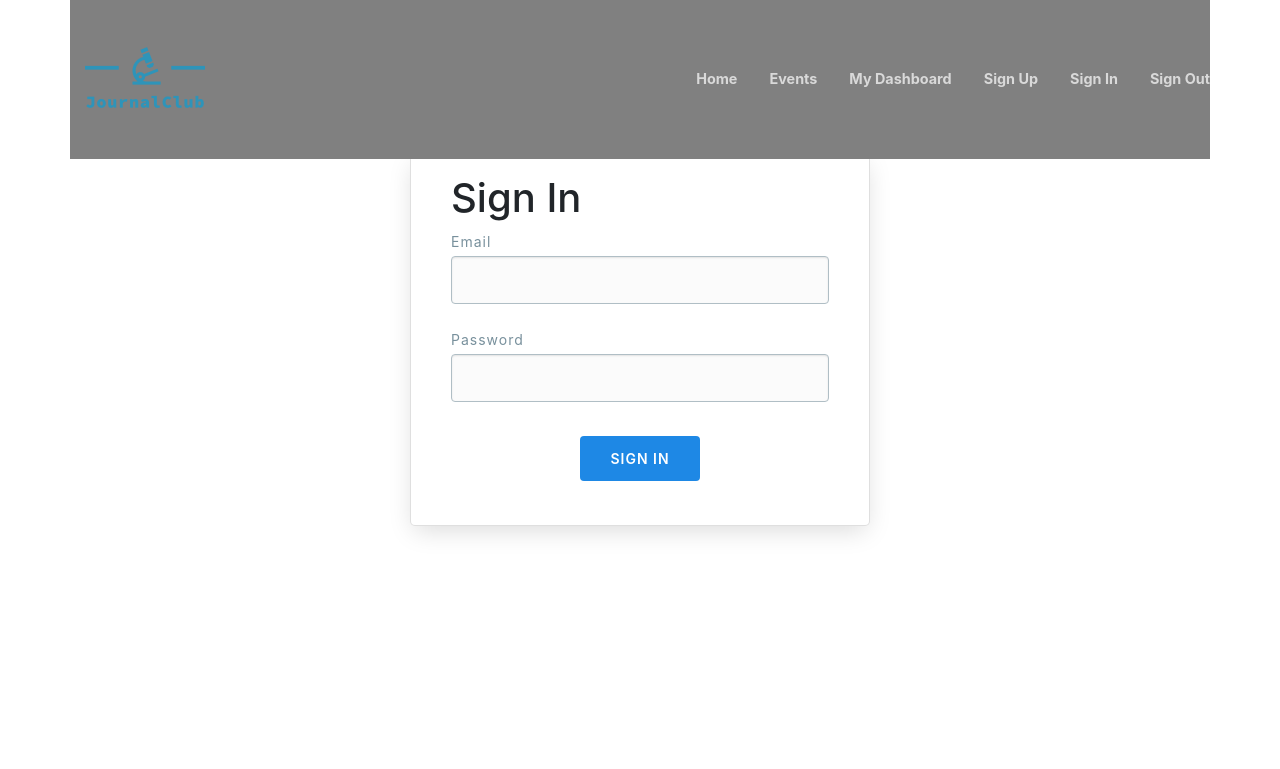
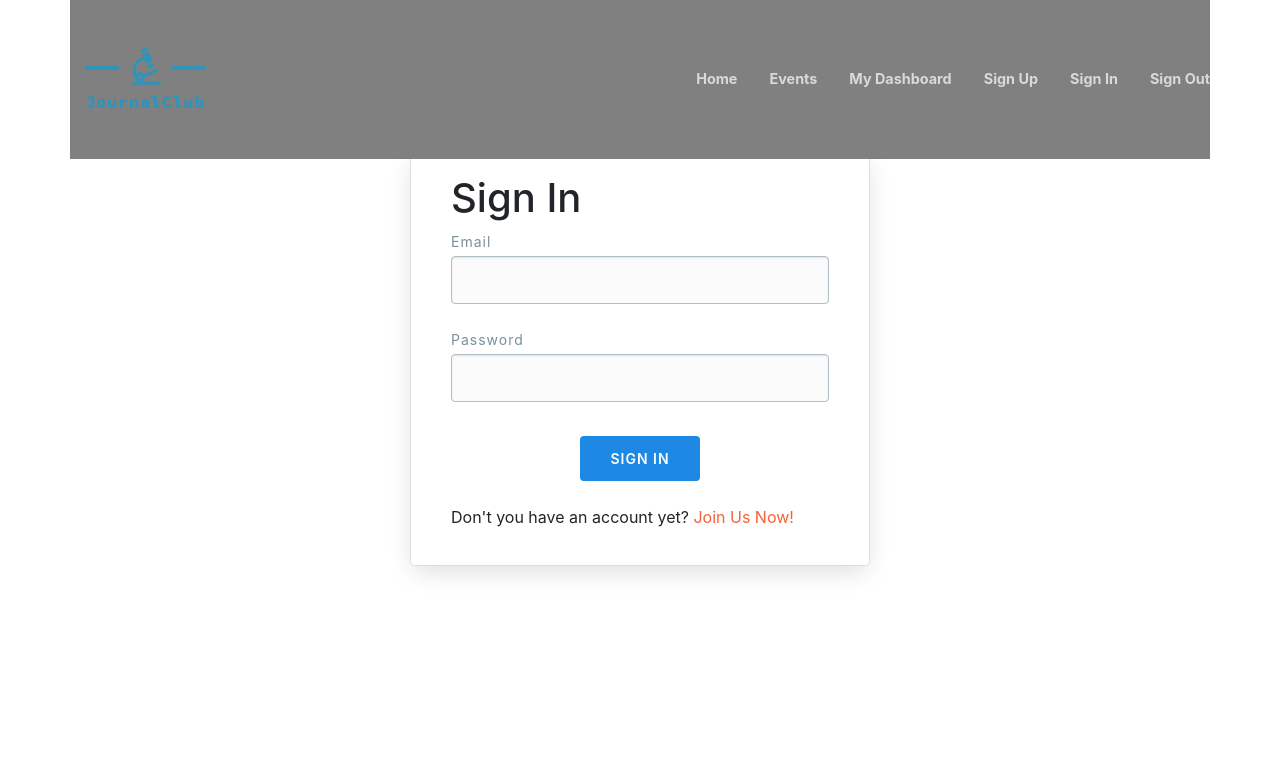
Before and after one commit to jdquerales/MilestoneProject_3, a Flask app: page /signin in a window 1280 px wide. Shown: the part 17-786 px from the top of the page. Run offline with Flask 2, Linux system fonts and the light colour scheme; some libraries are stand-ins or nearby versions.

Commit message:
Add links to signin and signup pages after forms

```diff
--- a/templates/signin.html
+++ b/templates/signin.html
@@ -30,6 +30,9 @@
         </form>
 
 
+                        <p> Don't you have an account yet? <a href="{{ url_for('signup') }}"> Join Us Now!</a> </p>
+
+
     </div>
 
 </div>
--- a/templates/signup.html
+++ b/templates/signup.html
@@ -32,6 +32,8 @@
 
         </form>
 
+                <p> Already Registered? <a href="{{ url_for('signin') }}"> Sign In!</a> </p>
+
 
     </div>
 
```
